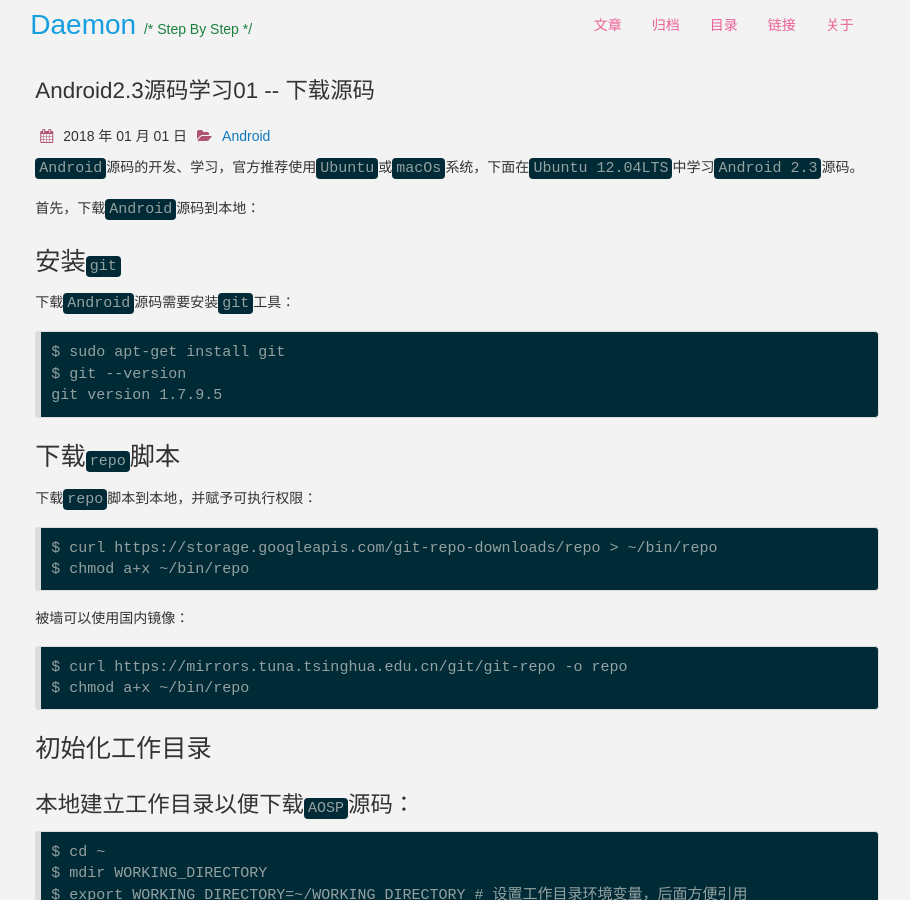
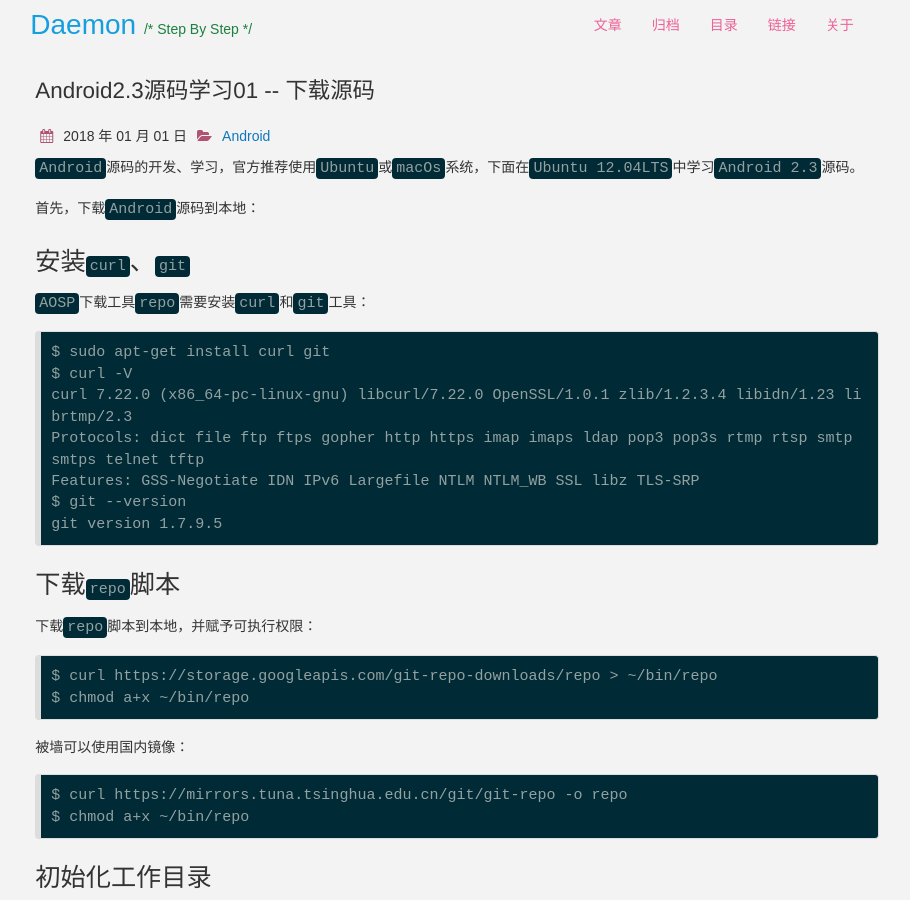
Before and after one commit to daemon369/daemon369.github.io, a Jekyll site: the page built from _posts/2018-01-01-01-aosp-2.3-1-001-download-source.md, in a window 1280 px wide and 900 px high. Shown: the whole window, without its empty margins (183-1093 px from the left). Built offline with Jekyll 4.4.1, drawn with Linux system fonts in a browser that asks for light colours; nearby versions of some CDN libraries; comment, search, counter and statistics services are not loaded.

Commit message:
download aosp source

```diff
--- a/_posts/2018-01-01-01-aosp-2.3-1-001-download-source.md
+++ b/_posts/2018-01-01-01-aosp-2.3-1-001-download-source.md
@@ -14,11 +14,15 @@ date: 2018-01-01 19:43:00
 
 首先，下载`Android`源码到本地：
 
-# 安装`git`
+# 安装`curl`、`git`
 
-下载`Android`源码需要安装`git`工具：
+`AOSP`下载工具`repo`需要安装`curl`和`git`工具：
 
-    $ sudo apt-get install git
+    $ sudo apt-get install curl git
+    $ curl -V
+    curl 7.22.0 (x86_64-pc-linux-gnu) libcurl/7.22.0 OpenSSL/1.0.1 zlib/1.2.3.4 libidn/1.23 librtmp/2.3
+    Protocols: dict file ftp ftps gopher http https imap imaps ldap pop3 pop3s rtmp rtsp smtp smtps telnet tftp
+    Features: GSS-Negotiate IDN IPv6 Largefile NTLM NTLM_WB SSL libz TLS-SRP
     $ git --version
     git version 1.7.9.5
 
```
